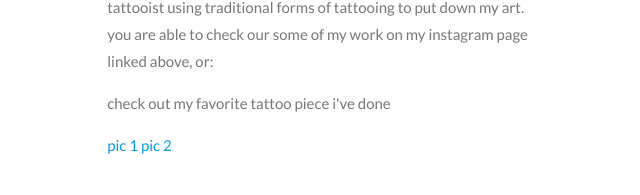
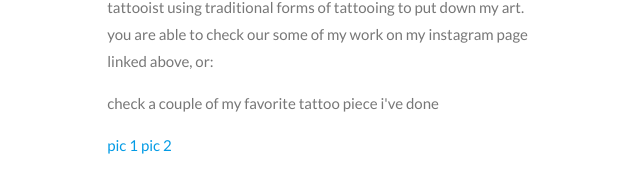
Before and after one commit to lukegeiken4/its-me, a plain HTML site: page index.html in a window 1280 px wide. Shown: the part 2310-2505 px from the top of the page, 544-1184 px from the left. Drawn offline with nearby package versions, Linux system fonts and the light colour scheme; some packages are replaced by stand-ins of ours.

Commit message:
update content

```diff
--- a/index.html
+++ b/index.html
@@ -136,7 +136,7 @@
                 <a href="https://play.spotify.com/artist/100sLnojEpcadRx4edEBA6?play=true&utm_source=open.spotify.com&utm_medium=open" target="_blank"><li>zella day</li></a>
               </ul>
               <p class="light">my art includes drawing and tattooing. i am currently an amature tattooist using traditional forms of tattooing to put down my art. you are able to check our some of my work on my instagram page linked above, or:</p>
-              <p>check out my favorite tattoo piece i've done</p>
+              <p>check a couple of my favorite tattoo piece i've done</p>
               <a href="https://www.instagram.com/p/BE1zMU4s0Iz" target="_blank">pic 1</a>
               <a href="https://www.instagram.com/p/BFNtokQs0OP" target="_blank">pic 2</a>
               <br />
```
